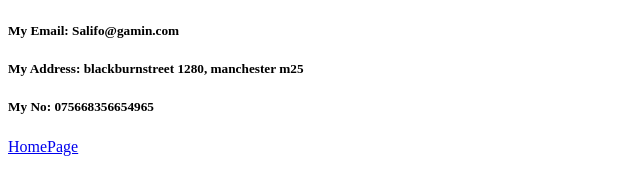
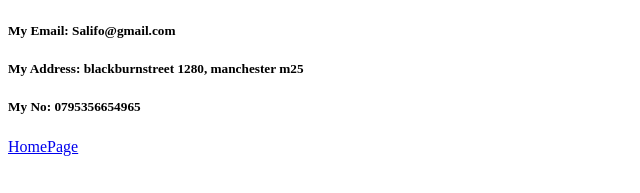
Before and after one commit to salif9/Resume-HTML, a plain HTML site: page HowToContactMe.html in a window 1280 px wide. Shown: the part 254-447 px from the top of the page, 0-640 px from the left. Drawn offline with Linux system fonts and the light colour scheme.

Commit message:
small changes

```diff
--- a/HowToContactMe.html
+++ b/HowToContactMe.html
@@ -10,9 +10,9 @@
 
     <img src="./pics/myCON.png" alt="Contact">
 
-    <h5>My Email: Salifo@gamin.com</h5>
+    <h5>My Email: Salifo@gmail.com</h5>
     <h5>My Address: blackburnstreet 1280, manchester m25</h5>
-    <h5>My No: 075668356654965</h5>
+    <h5>My No: 0795356654965</h5>
     <a href="./index.html">HomePage</a>
 
 </body>
```
